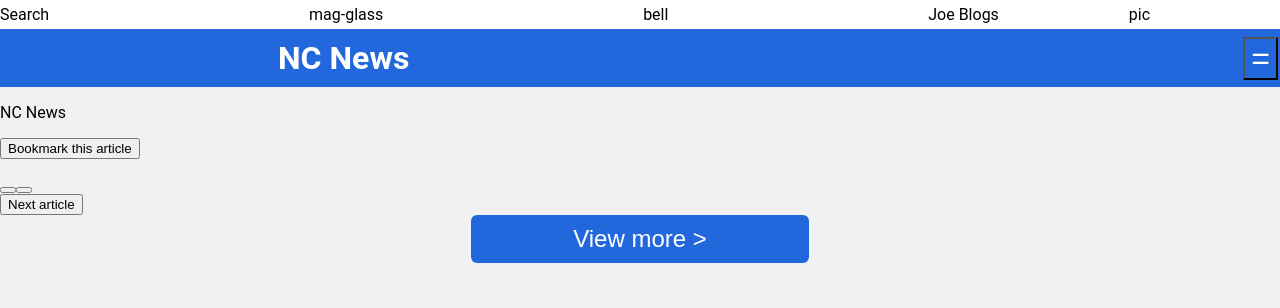
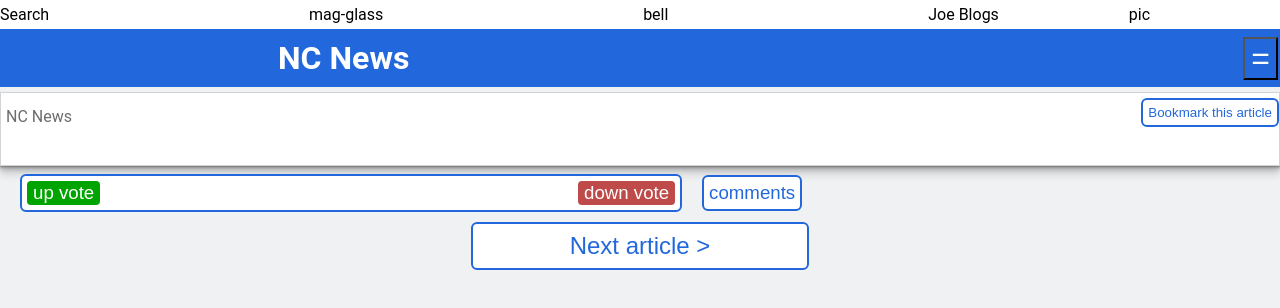
Before and after one commit to KD-Arup/nc-news, a React (Create React App) app: page /articles/1 in a window 1280 px wide. Shown: the top 308 px of the page. Built offline with nearby package versions, Linux system fonts and the light colour scheme; no server answers.

Commit message:
added some styling and tweaked layout of article page

```diff
--- a/src/components/ArticleCard.jsx
+++ b/src/components/ArticleCard.jsx
@@ -10,18 +10,22 @@ function ArticleCard(props) {
                         <p>{`NC News`}</p>
                         <p>{article.created_at}</p>
                     </div>
-                    <button>Bookmark this article</button>
+                    <div className="article-bookmark-button-container">
+                        <button className="article-bookmark-button">Bookmark this article</button>
+                    </div>
                 </div>
                 <div>
-                    <p>{article.body}</p>
+                    <p className="full-article-body">{article.body}</p>
                 </div>
             </div>
             <div className="article-vote-or-comment-container">
-                <button></button>
-                <button></button>
-            </div>
-            <div className="next-article-button-container">
-                <button className="next-article-button">Next article</button>
+                <div className="voting-buttons-container">
+                <button className="up-vote-button">up vote</button>
+                <button className="down-vote-button">down vote</button>
+                </div>
+                <div className="view-comments-button-container">
+                    <button className="view-comments-button" >comments</button>
+                </div>
             </div>
         </div>
     );
--- a/src/components/SingleArticlePage.jsx
+++ b/src/components/SingleArticlePage.jsx
@@ -35,8 +35,8 @@ function SingleTopicPage(props) {
                 <div className="selected-article-card" key="selected-article-card">
                     <ArticleCard key={`comp-selected_${article.title}_${article.article_id}`} article={article}/>
                 </div>
-                <div className="view-more-articles-container">
-                    <button className="view-more-articles-button">{`View more >`}</button>
+                <div className="next-article-button-container">
+                    <button className="next-article-button">{`Next article >`}</button>
                 </div>
             </section>
         </div>
--- a/src/index.css
+++ b/src/index.css
@@ -218,3 +218,143 @@ h1{
   color: white;
   font-size: 24px;
 }
+
+.article-card{
+  padding-top: 5px;
+  height: auto;
+  width: auto;
+  display: grid;
+  grid-template-columns: auto;
+  grid-template-rows: auto auto auto;
+  background-color: white;
+  margin: 5px 0px 8px 0px;
+  border: #D3D3D3;
+  border-width: 1px;
+  border-style: solid;
+  box-shadow:0 1px 1px rgba(0,0,0,0.15),0 2px 2px rgba(0,0,0,0.15),0 4px 4px rgba(0,0,0,0.15),0 8px 8px rgba(0,0,0,0.15);
+}
+
+.article-heading{
+  font-size: 28pt;
+  grid-row-start: 1;
+  margin-left: 2px;
+}
+
+.article-info-container{
+  grid-row-start: 2;
+  display: grid;
+  grid-template-columns: auto auto;
+  grid-template-rows: auto;
+}
+
+.article-bookmark-button-container{
+  display: grid;
+  /* align-self:flex-end; */
+  justify-content: right;
+}
+
+.article-bookmark-button{
+  align-self:flex-end;
+  margin-bottom: 18px;
+  border-radius: 6px;
+  background-color: white;
+  color: #2268DC;
+  border-style: solid;
+  border-width: 2px;
+  border-color: #2268DC;
+  padding: 5px 5px;
+}
+
+.article-author-date-container{
+  color: #6D6C6C;
+  line-height: 0.4;
+  margin-left: 5px;
+}
+
+.full-article-body{
+  text-align: justify;
+  margin: 10px 5px 20px;
+}
+
+.article-vote-or-comment-container{
+  display: grid;
+  grid-template-columns: auto auto;
+}
+
+.voting-buttons-container{
+  display: grid;
+  grid-template-columns: auto auto;
+  height: auto;
+  width: auto;
+  border-radius: 6px;
+  background-color: white;
+  color: #2268DC;
+  border-style: solid;
+  border-width: 2px;
+  border-color: #2268DC;
+  margin: 0px 20px;
+  padding: 5px;
+}
+
+.up-vote-button{
+  align-self: center;
+  justify-self: left;
+  color: white;
+  background-color: #00A400;
+  border: none;
+  border-radius: 3pt;
+  font-size: 14pt;
+}
+
+.down-vote-button{
+  align-self: center;
+  justify-self: right;
+  color: white;
+  background-color: #BE4B49;
+  border: none;
+  border-radius: 3pt;
+  font-size: 14pt;
+}
+
+.view-comments-button-container{
+  align-self: center;
+  /* justify-self: center; */
+}
+
+.view-comments-button{
+  font-size: 14pt;
+  align-self: center;
+  border-radius: 6px;
+  background-color: white;
+  color: #2268DC;
+  border-style: solid;
+  border-width: 2px;
+  border-color: #2268DC;
+  padding: 5px 5px;
+}
+
+.next-article-button-container{
+  display: grid;
+  grid-row-start: 2;
+  align-content: center;
+  justify-content: center;
+  align-self: center;
+  justify-self: center;
+  margin: 10px auto;
+}
+
+.next-article-button{
+  align-self: center;
+  justify-self: center;
+  padding: auto;
+  margin: auto;
+  height: 48px;
+  width: 338px;
+  border-radius: 6px;
+  background-color: white;
+  color: #2268DC;
+  border-style: solid;
+  border-width: 2px;
+  border-color: #2268DC;
+  font-size: 24px;
+}
```
